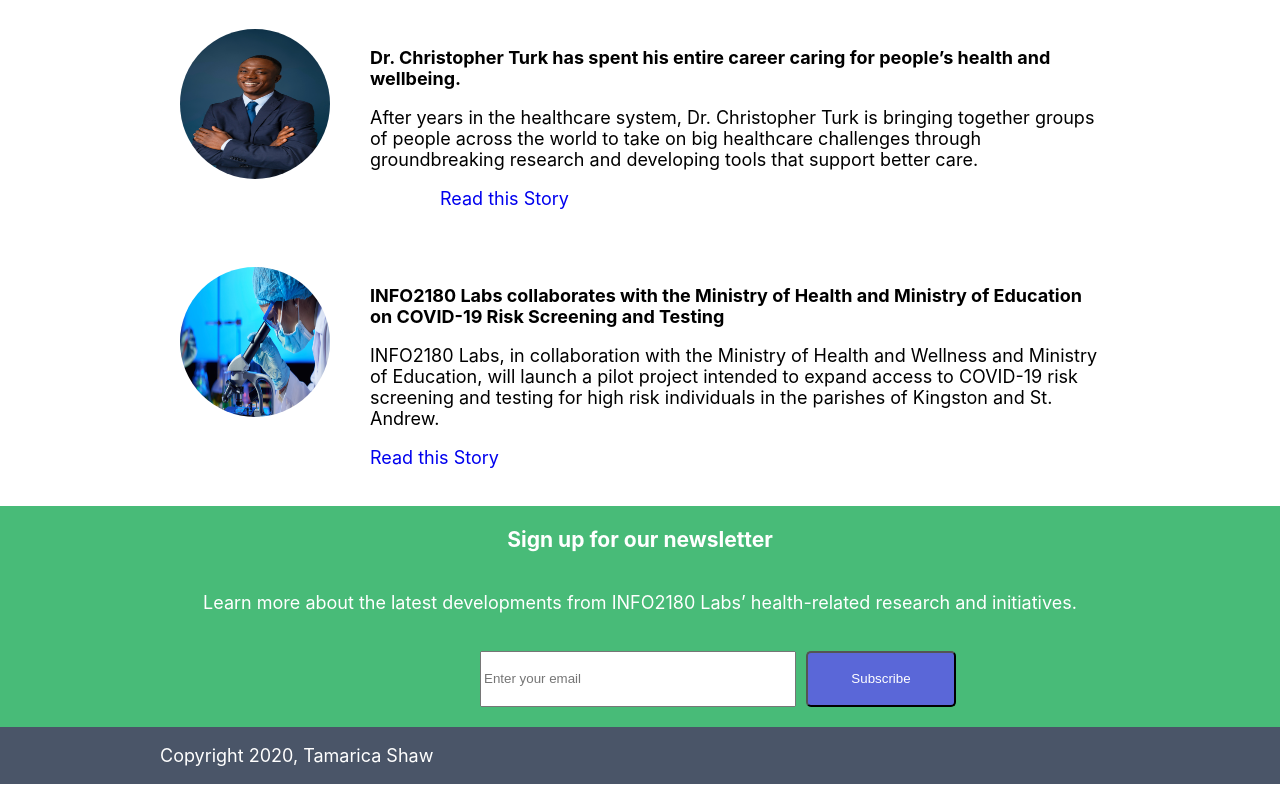
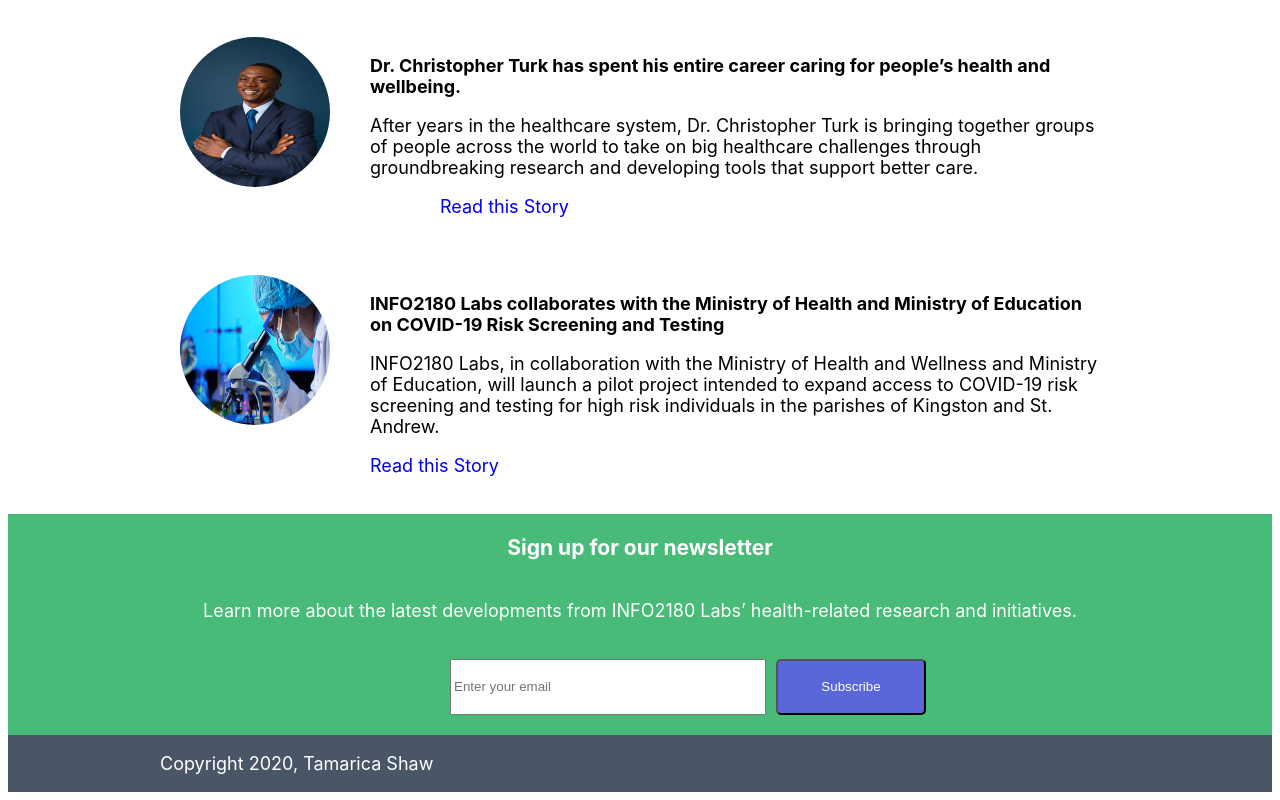
Before and after one commit to tamaricashaw/info2180-project1, a plain HTML site: page index.html in a window 1280 px wide. Shown: the part 1244-2044 px from the top of the page. Drawn offline with Linux system fonts and the light colour scheme.

Commit message:
final changes

```diff
--- a/scripts.js
+++ b/scripts.js
@@ -1,35 +1,47 @@
 
  document.addEventListener("DOMContentLoaded", function () {
-    // Select the .overview-hero section
+
+    //Accessing the image tag first in the overview hero class before changinh
+    //img src and alt
     const overviewHeroSection = document.querySelector(".overview-hero");
     const container = overviewHeroSection.querySelector(".container");
-    const img = container.querySelector(".overview-hero-image img"); // Select the <img> element directly
+    const img = container.querySelector(".overview-hero-image img");
+    img.src = "pic1.svg";
+    img.alt = "World health day image"
 
-    // Now, change the src attribute
-    // img.src = "healthy_life.jpg";
-    img.src = "pic1.svg";
-
+    //Accessing the images tag from the learn about class and then setting
+    // the src and alt
     const learnabout= document.querySelector(".learn-about");
     const contain= learnabout.querySelector(".container");
     const caRds = contain.querySelectorAll(".cards img");
     caRds[0].src = "pic3.svg";
+    caRds[0].alt = "ai and health";
+
     caRds[1].src = "pic4.svg";
+    caRds[1].alt = "Woman running with fitness tracker";
+
     caRds[2].src = "pic5.svg";
+    caRds[2].alt = "woman living healty lifestyle";
 
+    //Accessing the images tag from the stories class before setting their
+    //src and alt
     const stor= document.querySelector(".stories");
     const containStor= stor.querySelectorAll(".container img");
     containStor[0].src = "pic6.jpg";
+    containStor[0].alt = "handsome man in business suit";
+
     containStor[1].src = "pic7.jpg";
+    containStor[1].alt = "picture of a lab";
 
+    //Getting email button and email from newsletter class
     let classNews =document.querySelector(".newsletter");
     let bttn = classNews.querySelector(".btn");
     let mail = classNews.querySelector("#email");
 
-
+    //function for what happens when you click the subscribe button
     bttn.addEventListener("click", function(){
 
         let msg = classNews.querySelector(".message");
-
         let inputVal =mail.value;
         let len =inputVal.length;
 
--- a/styles.css
+++ b/styles.css
@@ -1,8 +1,8 @@
 /* Add your CSS to this file */
 body {
-    margin: 0;
+
     font-size: 18px;
-    font-family: apple-system,BlinkMacSystemFont, "Segoe UI", Roboto, "Helvetica Neue",
+    font-family: -apple-system,BlinkMacSystemFont, "Segoe UI", Roboto, "Helvetica Neue",
                 Arial, "Noto Sans", sans-serif;
 
 }
@@ -13,19 +13,15 @@
     width: 100%;
     display: grid;
 
-
-
 }
 header{
     display: grid;
-    margin: 0;
     font-size: 18px;
 
 }
 h1{
     grid-row: 2/3;
     grid-column: 1;
-
 
 }
 
@@ -41,14 +37,17 @@
     list-style: none;
     padding: 10px;
 
+
 }
 nav li a{
     color: #6b7280;
     text-decoration: none;
+
 }
 a:hover{
     color: #5A67D8;
 }
+
 .overview-hero{
     display: grid;
     background-color:#E2E8F0;
@@ -86,7 +85,7 @@
 .cards {
     display: grid;
     grid-template-columns: repeat(3, 2fr);
-    gap: 20px; /* Adjust the gap as needed */
+    gap: 20px;
     padding: 15px;
   }
 
@@ -108,10 +107,6 @@
     height:200px;
     margin: 10px;
     padding-left: 30px;
-
-
-
-
   }
 
   .testing{
@@ -131,7 +126,7 @@
 
 }
 .testing-desciption{
-    flex: 1; /* Takes remaining space */
+    flex: 1;
     padding: 0 10px;
 
 }
@@ -145,15 +140,7 @@
 .stories h2{
     color: #5A67D8;
 }
-.stories .container {
-    /* display: flex;
-    flex-direction: column;
-    align-items: center; */
-    /* display: grid;
-    grid-template-columns: 2; */
 
-
-}
  .stories .container a{
     text-decoration: none;
     margin-left: 70px;
@@ -192,13 +179,12 @@
 
 form{
     display: flex;
-    align-items: stretch;
     padding: 20px;
 
 
 }
 .form-group{
-    padding-left: 300px;
+    padding-left: 270px;
 }
 #email{
     height: 50px;
```
